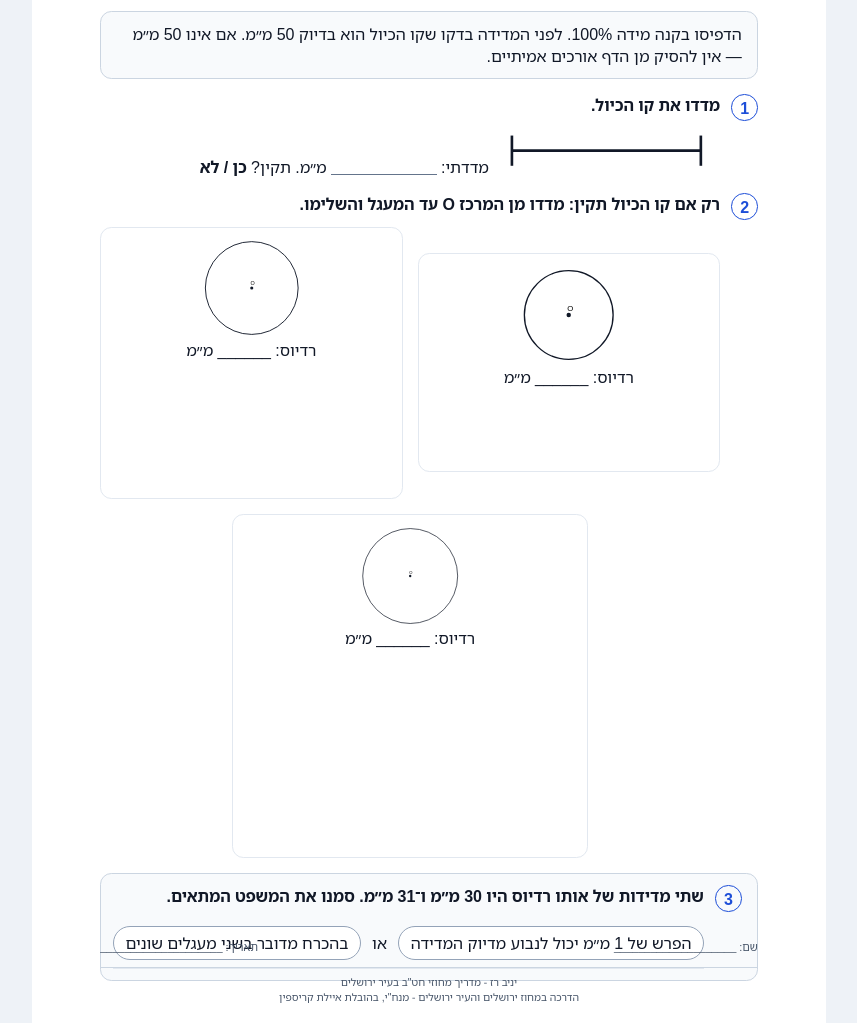
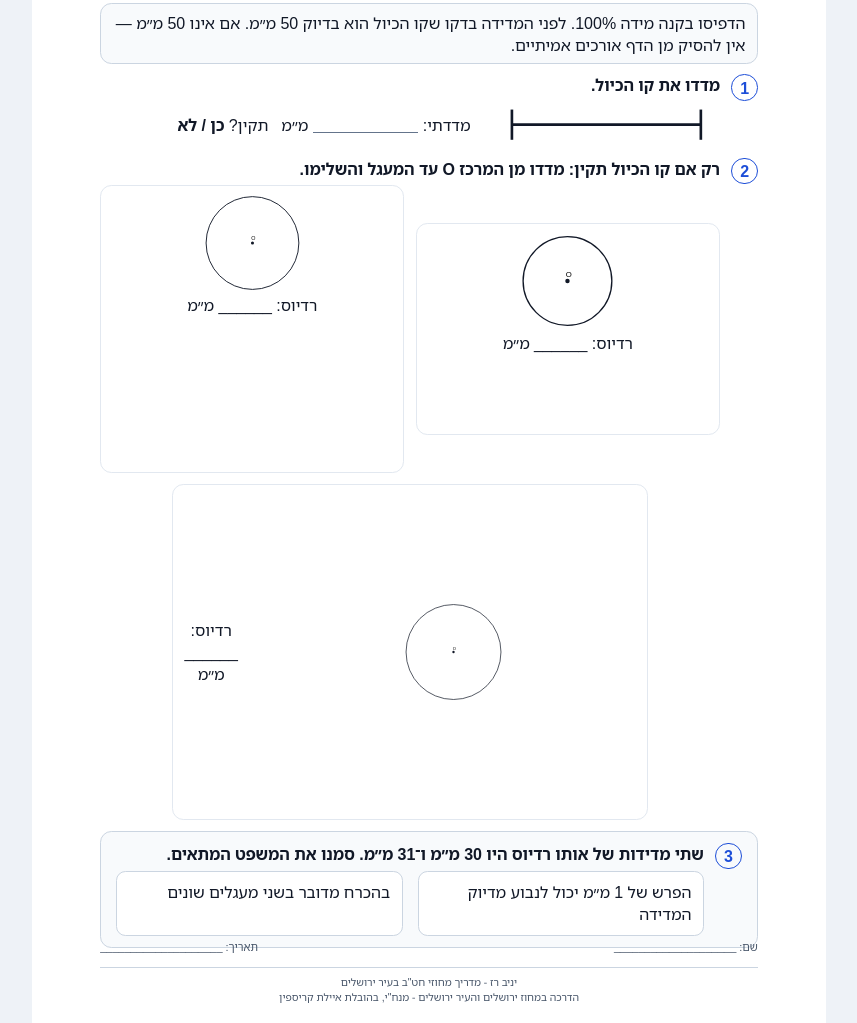
Before and after one commit to yanivmizrachiy/smartschool-hebrew-voice-notes, a website: page circle/page-11.html in a window 1280 px wide. Shown: the part 100-1123 px from the top of the page, without its empty margins (211-1068 px from the left). Drawn offline with Linux system fonts and the light colour scheme.

Commit message:
fix(circle): fit exact-scale radius measurement page without scaling diagrams

```diff
--- a/circle/page-11.html
+++ b/circle/page-11.html
@@ -7,41 +7,43 @@
   <link rel="stylesheet" href="styles.css">
 </head>
 <body>
-<main class="a4-page">
+<main class="a4-page tight">
   <header class="page-header">
     <h1 class="page-title">מדידת רדיוס בסרגל</h1>
     <div class="page-number" aria-label="עמוד 11">11</div>
   </header>
 
-  <div class="anchor">הדפיסו בקנה מידה 100%. לפני המדידה בדקו שקו הכיול הוא בדיוק 50 מ״מ. אם אינו 50 מ״מ — אין להסיק מן הדף אורכים אמיתיים.</div>
+  <div class="anchor" style="margin:3mm 0 2.5mm;padding:2mm 3mm">הדפיסו בקנה מידה 100%. לפני המדידה בדקו שקו הכיול הוא בדיוק 50 מ״מ. אם אינו 50 מ״מ — אין להסיק מן הדף אורכים אמיתיים.</div>
 
   <section class="task">
     <div class="task-row"><div class="task-num">1</div><div class="task-body">
       <p class="instruction">מדדו את קו הכיול.</p>
-      <svg width="60mm" height="12mm" viewBox="0 0 60 12" role="img" aria-label="קו כיול באורך 50 מילימטר">
-        <line x1="5" y1="6" x2="55" y2="6" stroke="#111827" stroke-width="0.7"/>
-        <line x1="5" y1="2" x2="5" y2="10" stroke="#111827" stroke-width="0.7"/>
-        <line x1="55" y1="2" x2="55" y2="10" stroke="#111827" stroke-width="0.7"/>
-      </svg>
-      <span>מדדתי: <span class="blank"></span> מ״מ.  תקין? <b>כן / לא</b></span>
+      <div style="display:flex;align-items:center;gap:6mm">
+        <svg width="60mm" height="12mm" viewBox="0 0 60 12" role="img" aria-label="קו כיול באורך 50 מילימטר">
+          <line x1="5" y1="6" x2="55" y2="6" stroke="#111827" stroke-width="0.7"/>
+          <line x1="5" y1="2" x2="5" y2="10" stroke="#111827" stroke-width="0.7"/>
+          <line x1="55" y1="2" x2="55" y2="10" stroke="#111827" stroke-width="0.7"/>
+        </svg>
+        <span>מדדתי: <span class="blank"></span> מ״מ &nbsp; תקין? <b>כן / לא</b></span>
+      </div>
     </div></div>
   </section>
 
   <section class="task">
     <div class="task-row"><div class="task-num">2</div><div class="task-body">
       <p class="instruction">רק אם קו הכיול תקין: מדדו מן המרכז O עד המעגל והשלימו.</p>
-      <div style="display:grid;grid-template-columns:1fr 1fr;gap:4mm;align-items:center">
-        <div class="visual-card" style="min-height:58mm"><svg width="46mm" height="46mm" viewBox="0 0 46 46" role="img" aria-label="מעגל למדידת רדיוס"><circle cx="23" cy="23" r="20" fill="none" stroke="#111827" stroke-width="0.6"/><circle cx="23" cy="23" r="1" fill="#111827"/><text x="25" y="21" font-size="3.5">O</text></svg><div>רדיוס: ______ מ״מ</div></div>
-        <div class="visual-card" style="min-height:72mm"><svg width="66mm" height="66mm" viewBox="0 0 66 66" role="img" aria-label="מעגל למדידת רדיוס"><circle cx="33" cy="33" r="30" fill="none" stroke="#111827" stroke-width="0.6"/><circle cx="33" cy="33" r="1" fill="#111827"/><text x="35" y="31" font-size="3.5">O</text></svg><div>רדיוס: ______ מ״מ</div></div>
-        <div class="visual-card" style="grid-column:1/-1;justify-self:center;width:94mm;min-height:91mm"><svg width="86mm" height="86mm" viewBox="0 0 86 86" role="img" aria-label="מעגל למדידת רדיוס"><circle cx="43" cy="43" r="40" fill="none" stroke="#111827" stroke-width="0.6"/><circle cx="43" cy="43" r="1" fill="#111827"/><text x="45" y="41" font-size="3.5">O</text></svg><div>רדיוס: ______ מ״מ</div></div>
+      <div style="display:grid;grid-template-columns:1fr 1fr;gap:3mm;align-items:center">
+        <div class="visual-card" style="min-height:56mm;padding:1.5mm"><svg width="46mm" height="46mm" viewBox="0 0 46 46" role="img" aria-label="מעגל למדידת רדיוס"><circle cx="23" cy="23" r="20" fill="none" stroke="#111827" stroke-width="0.6"/><circle cx="23" cy="23" r="1" fill="#111827"/><text x="25" y="21" font-size="3.5">O</text></svg><div>רדיוס: ______ מ״מ</div></div>
+        <div class="visual-card" style="min-height:76mm;padding:1.5mm"><svg width="66mm" height="66mm" viewBox="0 0 66 66" role="img" aria-label="מעגל למדידת רדיוס"><circle cx="33" cy="33" r="30" fill="none" stroke="#111827" stroke-width="0.6"/><circle cx="33" cy="33" r="1" fill="#111827"/><text x="35" y="31" font-size="3.5">O</text></svg><div>רדיוס: ______ מ״מ</div></div>
+        <div class="visual-card" style="grid-column:1/-1;justify-self:center;width:126mm;min-height:89mm;padding:1mm;display:flex;align-items:center;justify-content:center;gap:5mm"><svg width="86mm" height="86mm" viewBox="0 0 86 86" role="img" aria-label="מעגל למדידת רדיוס"><circle cx="43" cy="43" r="40" fill="none" stroke="#111827" stroke-width="0.6"/><circle cx="43" cy="43" r="1" fill="#111827"/><text x="45" y="41" font-size="3.5">O</text></svg><div>רדיוס:<br>______ מ״מ</div></div>
       </div>
     </div></div>
   </section>
 
-  <section class="task thinking" style="margin-top:2mm">
+  <section class="task thinking" style="margin-top:1mm">
     <div class="task-row"><div class="task-num">3</div><div class="task-body">
       <p class="instruction">שתי מדידות של אותו רדיוס היו 30 מ״מ ו־31 מ״מ. סמנו את המשפט המתאים.</p>
-      <div class="choice-row"><span class="choice-pill">הפרש של 1 מ״מ יכול לנבוע מדיוק המדידה</span><span>או</span><span class="choice-pill">בהכרח מדובר בשני מעגלים שונים</span></div>
+      <div class="choice-grid"><div class="choice-box">הפרש של 1 מ״מ יכול לנבוע מדיוק המדידה</div><div class="choice-box">בהכרח מדובר בשני מעגלים שונים</div></div>
     </div></div>
   </section>
 
```
